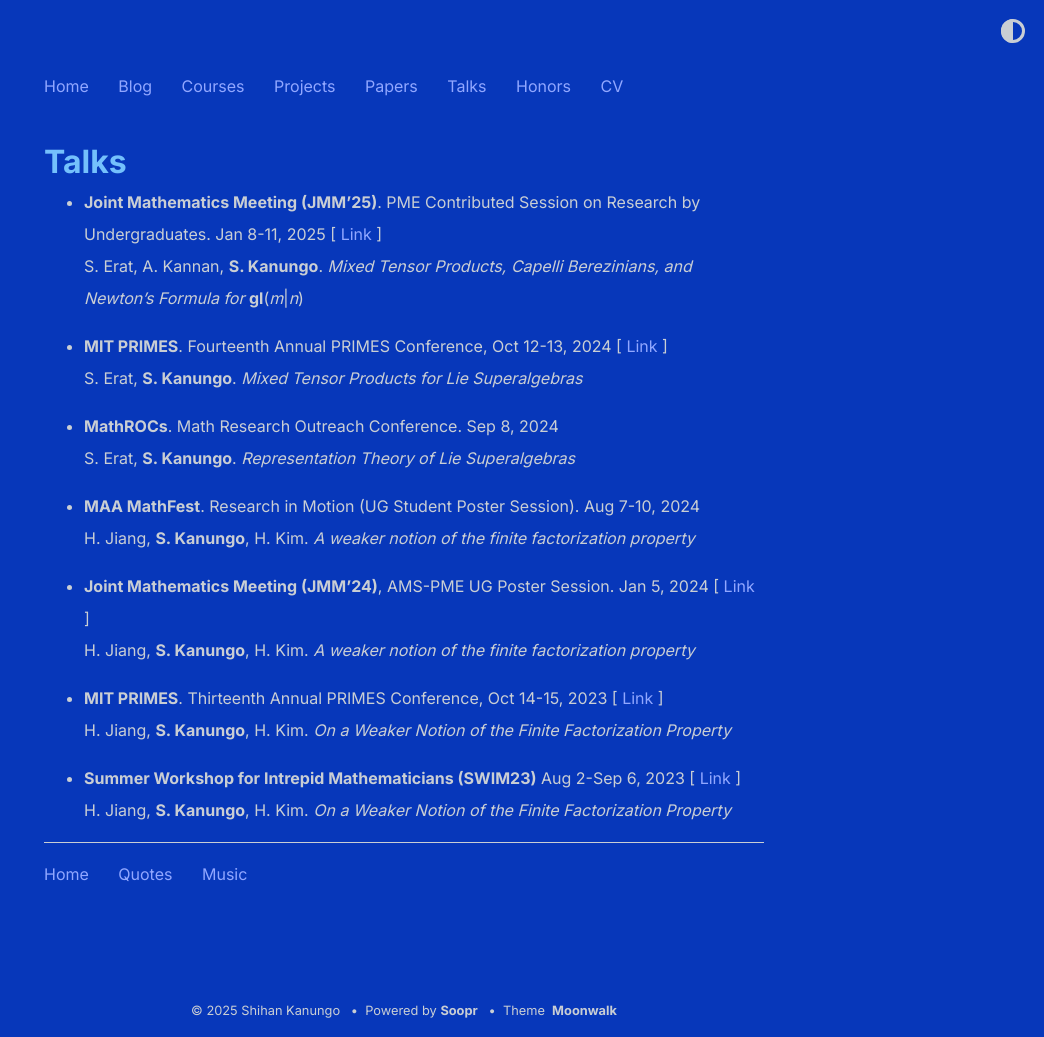
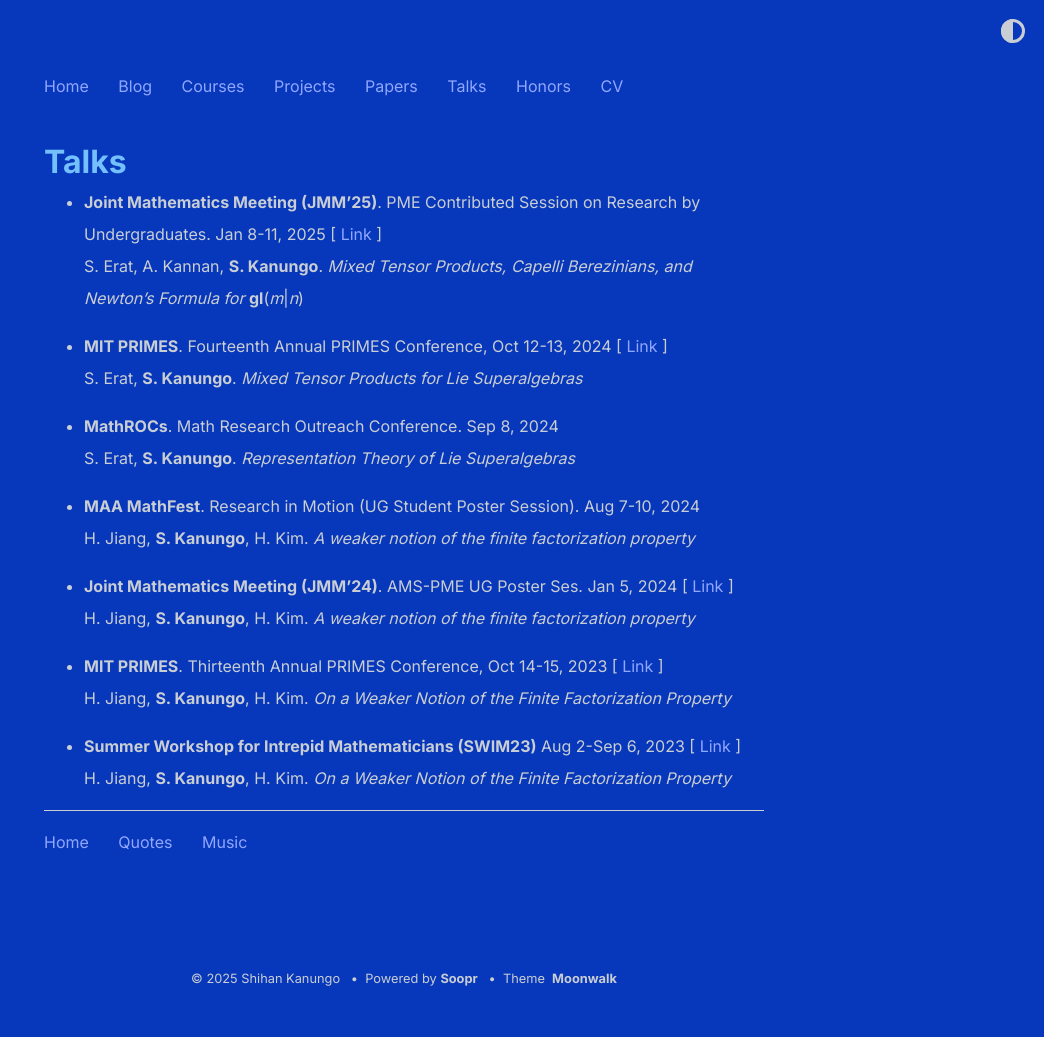
Before and after one commit to shihankanungo/shihankanungo.github.io, a Jekyll site: the page built from talks.md, in a window 1280 px wide. Shown: the whole page, without its empty margins (236-1280 px from the left). Built offline with Jekyll 4.4.1, drawn with Linux system fonts in a browser that asks for light colours; after the commit the page ends 1005 px from its top, so only the background shows below that.

Commit message:
Update talks.md

```diff
--- a/talks.md
+++ b/talks.md
@@ -15,7 +15,7 @@ title: Talks
 - **MAA MathFest**. Research in Motion (UG Student Poster Session). Aug 7-10, 2024 <br />
   H. Jiang, **S. Kanungo**, H. Kim. *A weaker notion of the finite factorization property* <br />
 
-- **Joint Mathematics Meeting (JMM'24)**, AMS-PME UG Poster Session. Jan 5, 2024 \[ [Link](https://meetings.ams.org/math/jmm2025/meetingapp.cgi/Paper/41233) \] <br />
+- **Joint Mathematics Meeting (JMM'24)**. AMS-PME UG Poster Ses. Jan 5, 2024 \[ [Link](https://meetings.ams.org/math/jmm2025/meetingapp.cgi/Paper/41233) \] <br />
   H. Jiang, **S. Kanungo**, H. Kim. *A weaker notion of the finite factorization property* <br />
 
 - **MIT PRIMES**. Thirteenth Annual PRIMES Conference, Oct 14-15, 2023 \[ [Link](https://math.mit.edu/research/highschool/primes/conference/conf-2023.html) \] <br>
```
